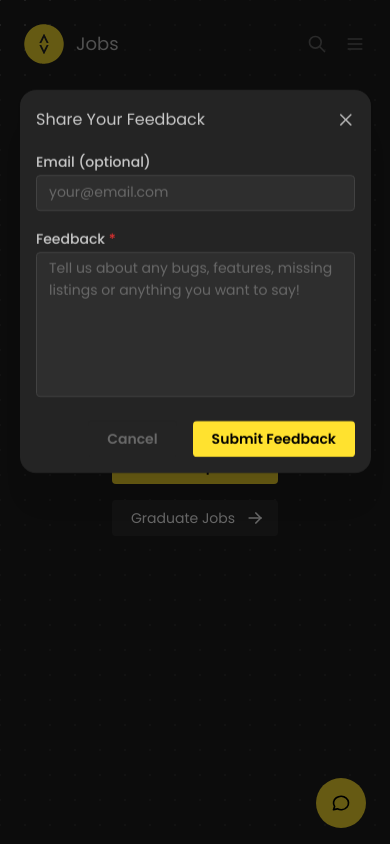
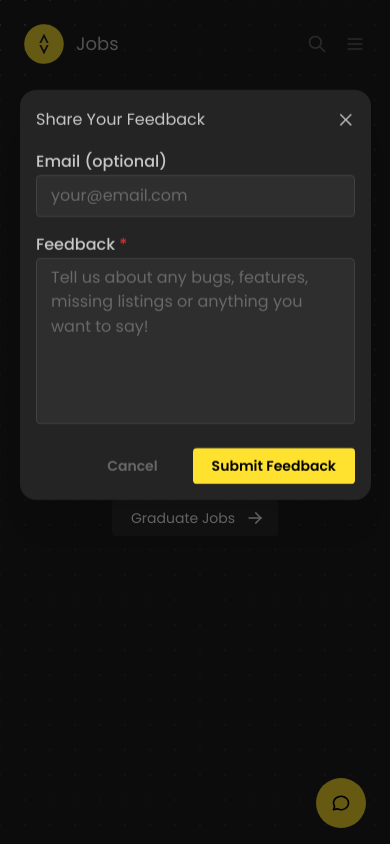
Before and after one commit to monashcoding/mploy-app, a Next.js app in the folder frontend/: page / in a window 390 px wide. Both pictures are taken after a click on the button 341 px from the left and 803 px from the top of the page. Built offline with nearby package versions, Linux system fonts and the light colour scheme.

Commit message:
fix feedback auto zooming on mobile

```diff
--- a/frontend/src/components/ui/feedback-button.tsx
+++ b/frontend/src/components/ui/feedback-button.tsx
@@ -122,6 +122,7 @@ export default function FeedbackButton() {
             value={email}
             onChange={(e) => setEmail(e.currentTarget.value)}
             type="email"
+            size="md"
           />
 
           <Textarea
@@ -132,6 +133,7 @@ export default function FeedbackButton() {
             className="mb-6"
             required
             autosize
+            size="md"
             value={message}
             onChange={(e) => setMessage(e.currentTarget.value)}
           />
```
